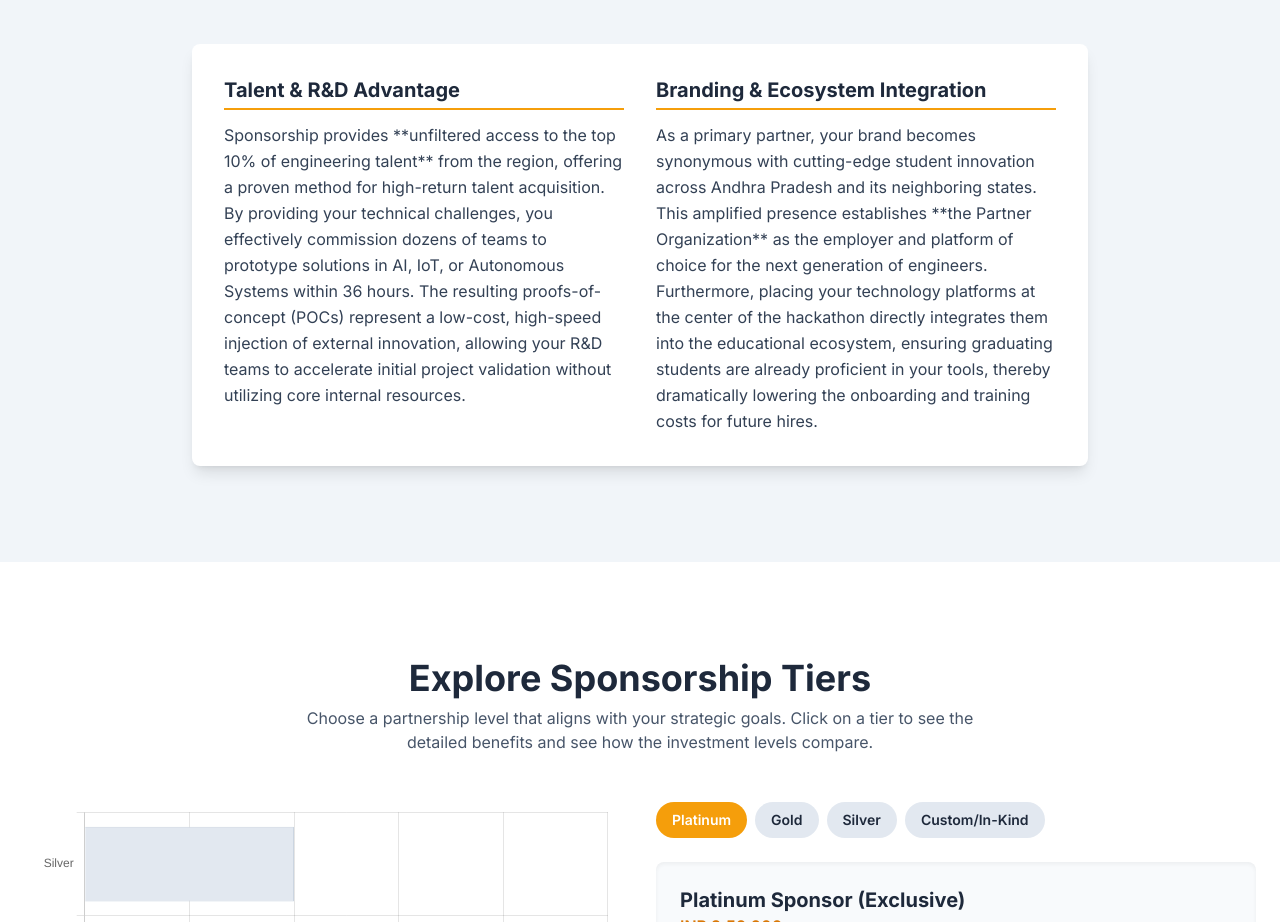
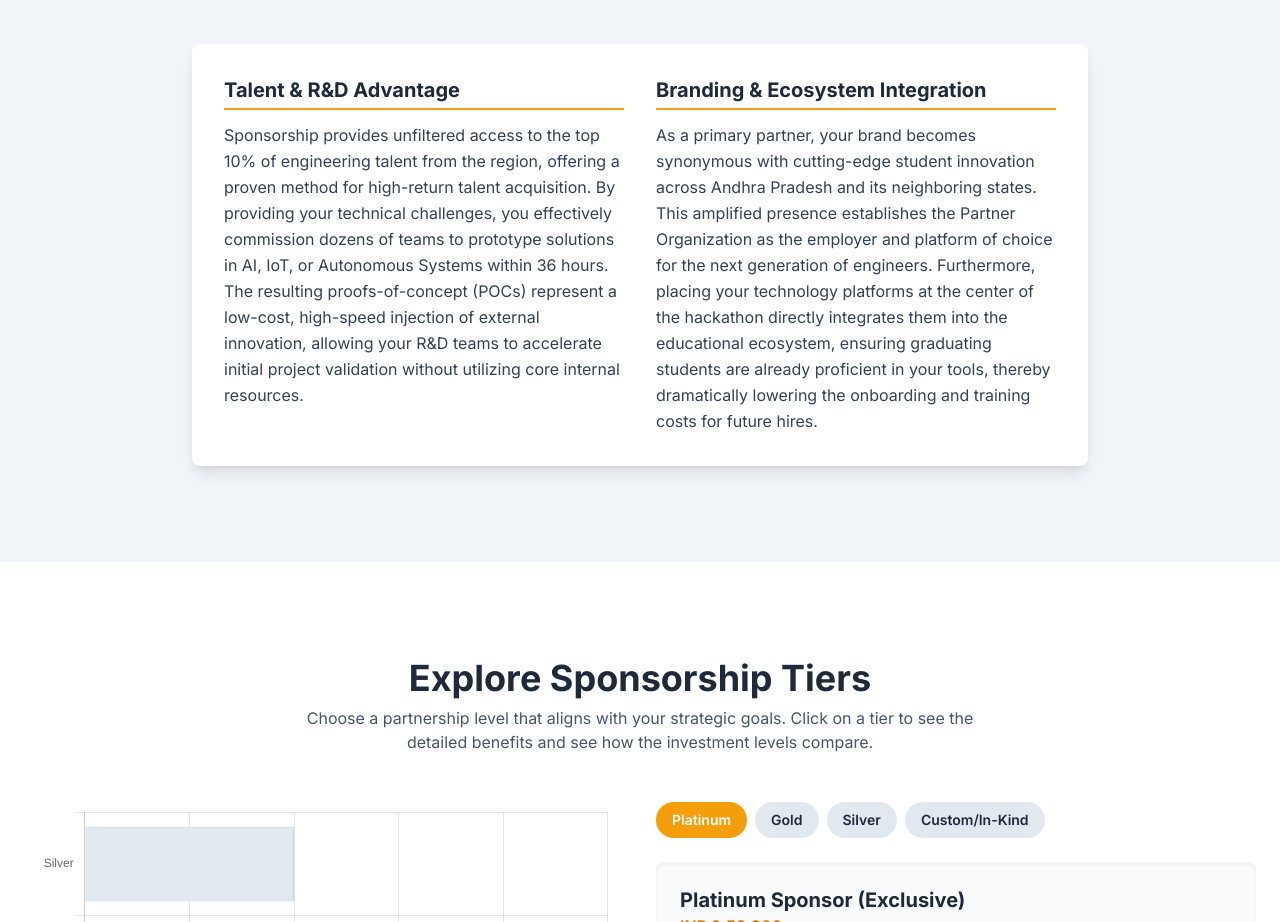
Before and after one commit to ShazinHijazy/spark-nation-proposal, a plain HTML site: page index.html in a window 1280 px wide. Shown: the part 1940-2862 px from the top of the page. Drawn offline with nearby package versions, Linux system fonts and the light colour scheme.

Commit message:
Remove redundant formatting from index.html

```diff
--- a/index.html
+++ b/index.html
@@ -158,11 +158,11 @@
                 <div class="max-w-4xl mx-auto bg-white p-8 rounded-lg shadow-lg grid md:grid-cols-2 gap-8">
                     <div>
                         <h4 class="font-bold text-xl text-slate-800 mb-3 border-b-2 border-amber-500 pb-1">Talent & R&D Advantage</h4>
-                        <p class="text-slate-700 leading-relaxed">Sponsorship provides **unfiltered access to the top 10% of engineering talent** from the region, offering a proven method for high-return talent acquisition. By providing your technical challenges, you effectively commission dozens of teams to prototype solutions in AI, IoT, or Autonomous Systems within 36 hours. The resulting proofs-of-concept (POCs) represent a low-cost, high-speed injection of external innovation, allowing your R&D teams to accelerate initial project validation without utilizing core internal resources.</p>
+                        <p class="text-slate-700 leading-relaxed">Sponsorship provides unfiltered access to the top 10% of engineering talent from the region, offering a proven method for high-return talent acquisition. By providing your technical challenges, you effectively commission dozens of teams to prototype solutions in AI, IoT, or Autonomous Systems within 36 hours. The resulting proofs-of-concept (POCs) represent a low-cost, high-speed injection of external innovation, allowing your R&D teams to accelerate initial project validation without utilizing core internal resources.</p>
                     </div>
                     <div>
                         <h4 class="font-bold text-xl text-slate-800 mb-3 border-b-2 border-amber-500 pb-1">Branding & Ecosystem Integration</h4>
-                        <p class="text-slate-700 leading-relaxed">As a primary partner, your brand becomes synonymous with cutting-edge student innovation across Andhra Pradesh and its neighboring states. This amplified presence establishes **the Partner Organization** as the employer and platform of choice for the next generation of engineers. Furthermore, placing your technology platforms at the center of the hackathon directly integrates them into the educational ecosystem, ensuring graduating students are already proficient in your tools, thereby dramatically lowering the onboarding and training costs for future hires.</p>
+                        <p class="text-slate-700 leading-relaxed">As a primary partner, your brand becomes synonymous with cutting-edge student innovation across Andhra Pradesh and its neighboring states. This amplified presence establishes the Partner Organization as the employer and platform of choice for the next generation of engineers. Furthermore, placing your technology platforms at the center of the hackathon directly integrates them into the educational ecosystem, ensuring graduating students are already proficient in your tools, thereby dramatically lowering the onboarding and training costs for future hires.</p>
                     </div>
                 </div>
             </div>
```
